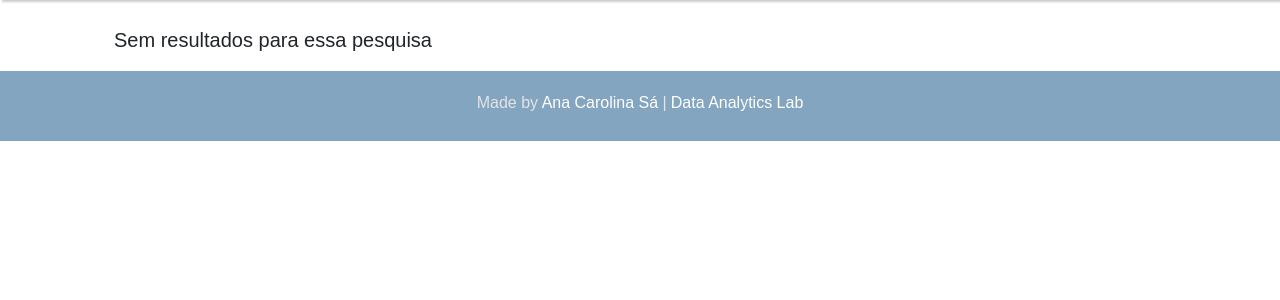
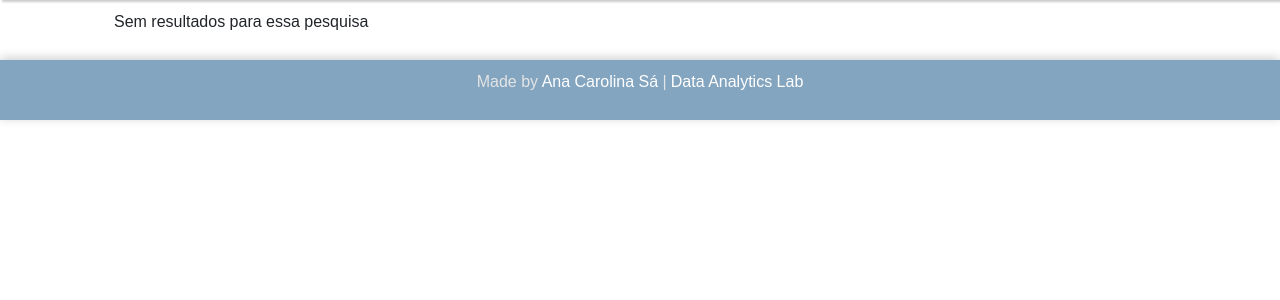
Before and after one commit to cefet-rj-dal-dev/projSpecialIssues, a Flask app: page /search in a window 1280 px wide. Shown: the part 85-385 px from the top of the page. Run offline with Flask 3, Linux system fonts and the light colour scheme; a user stored in the database is signed in; data comes from the database, SQL or seed files in the repository.

Commit message:
fix styles

```diff
--- a/proj_SpecialIssues/website/static/css/busca.css
+++ b/proj_SpecialIssues/website/static/css/busca.css
@@ -1,13 +1,13 @@
+
 .container ul {
     list-style-type: none;
 }
 
 .container a {
     color: #0a497e;
-    font-size: 22px;
+    font-size:22px;
     margin-top: 50px;
     text-decoration: none;
-
 }
 
 .container a:hover {
@@ -21,31 +21,25 @@
     font-size: 15px;
 }
 
-.container .aviso{
-    margin-bottom: 10px;
-    display: block;
-    margin-top: 25px;
-    font-size: 20px;
-}
-
-
 .container .special-issue {
     margin-bottom: 10px;
     display: block;
     margin-top: 25px;
 }
-.col {
+.col{
     text-align: center;
 }
 .container .col a.btn-outline-primary {
     background-color: white;
     border-color: #0a497e;
     color: #0a497e;
-    transition-duration: 0s;
+    transition-duration: 0.2s;
     text-decoration: none;
     width: 25px;
     height: 30px;
+
     font-size: medium;
+
 }
 
 .container .col a.btn-outline-primary:hover {
@@ -53,7 +47,6 @@
     border-color: #0a497e;
     color: white;
 }
-
 .container .col a.btn-primary {
     background-color: #0a497e;
     border-color: #0a497e;
@@ -63,4 +56,9 @@
     width: 25px;
     height: 30px;
     font-size: medium;
+
 }
+.container{
+    padding: 10px;
+
+}
--- a/proj_SpecialIssues/website/static/css/detalhes.css
+++ b/proj_SpecialIssues/website/static/css/detalhes.css
@@ -8,3 +8,9 @@
     color: #0a497e;
 
 }
+@media only screen and (min-width: 514px) {
+    .container{
+        height: 100vh;
+    }
+
+  }
--- a/proj_SpecialIssues/website/static/css/footer.css
+++ b/proj_SpecialIssues/website/static/css/footer.css
@@ -1,24 +1,31 @@
-.footer-container, .footer-infos {
-    margin-top: 10px;
-    display: flex;
+.footer-container {
+    width: 100%;
     background-color: #83a5c0;
     color: #e4e4e4;
     padding: 10px 0;
+    display: flex;
     align-items: center;
     justify-content: center;
+    box-shadow: 0px -2px 10px rgba(0, 0, 0, 0.2);
 }
-.footer-infos{
+
+.footer-infos {
     height: 40px;
+    display: flex;
+    align-items: center;
     justify-content: space-between;
 }
-.footer-link{
+
+.footer-link {
     text-decoration: none;
     color: #fff;
     transition: 0.5s;
 }
-.footer-link:hover{
-    color:#0a497e;
+
+.footer-link:hover {
+    color: #0a497e;
 }
-.info{
+
+.info {
     padding: 2px;
 }
--- a/proj_SpecialIssues/website/static/css/home.css
+++ b/proj_SpecialIssues/website/static/css/home.css
@@ -51,7 +51,7 @@
         background-color: #0a497e;
         border-color: #0a497e;
         color: white;
-        transition-duration: 0s;
+        transition: 0.2s;
         text-decoration: none;
         width: 25px;
         height: 30px;
--- a/proj_SpecialIssues/website/templates/footer.html
+++ b/proj_SpecialIssues/website/templates/footer.html
@@ -6,9 +6,9 @@
 
 <div class="footer-container">
     <div class="footer-infos">
-        <p class="info">Made by <a href="https://github.com/accoelhos" class="footer-link">Ana Carolina Sá</a>  |</p>
+        <p class="info">Made by <a href="https://github.com/accoelhos" target="_blank" class="footer-link">Ana Carolina Sá</a>  |</p>
         <p class="info">
-            <a class="footer-link" href="https://eic.cefet-rj.br/~dal/">Data Analytics Lab</a></p>
+            <a class="footer-link" href="https://eic.cefet-rj.br/~dal/" target="_blank">Data Analytics Lab</a></p>
     </div>
 
 
--- a/proj_SpecialIssues/website/templates/users/users_busca.html
+++ b/proj_SpecialIssues/website/templates/users/users_busca.html
@@ -35,6 +35,6 @@
         </form>
     </div>
 </div>
+
 {% include 'footer.html' %}
-
 {% endblock content %}
--- a/proj_SpecialIssues/website/templates/users/users_detalhes.html
+++ b/proj_SpecialIssues/website/templates/users/users_detalhes.html
@@ -15,6 +15,6 @@
     <p><b>Link:</b> <a href="{{ spi.link }}" target="_blank">{{ spi.link }}</a></p>
     <p><b>Detalhes:</b> {{ spi.detalhes|safe }}</p>
 </div>
+
 {% include 'footer.html' %}
-
 {% endblock content %}
--- a/proj_SpecialIssues/website/templates/users/users_navbar.html
+++ b/proj_SpecialIssues/website/templates/users/users_navbar.html
@@ -25,7 +25,7 @@
       <div class="offcanvas offcanvas-end" tabindex="-1" id="offcanvasNavbar" aria-labelledby="offcanvasNavbarLabel">
         <div class="offcanvas-header">
           <h5 class="offcanvas-title" id="offcanvasNavbarLabel">Special Issues</h5>
-          <button type="button" class="btn-close" data-bs-dismiss="offcanvas" aria-label="Close"></button>
+          <button type="button" class="btn-close btn-close-white" data-bs-dismiss="offcanvas" aria-label="Close"></button>
         </div>
         <div class="offcanvas-body">
           <ul class="navbar-nav justify-content-center flex-grow-1 pe-3">
@@ -46,7 +46,7 @@
 
       </div>
       <button class="navbar-toggler" type="button" data-bs-toggle="offcanvas" data-bs-target="#offcanvasNavbar" aria-controls="offcanvasNavbar" aria-label="Toggle navigation">
-        <span class="navbar-toggler-icon"></span>
+        <span><i class="fas fa-bars" id="toggler"></i></span>
       </button>
 
     </div>
```
